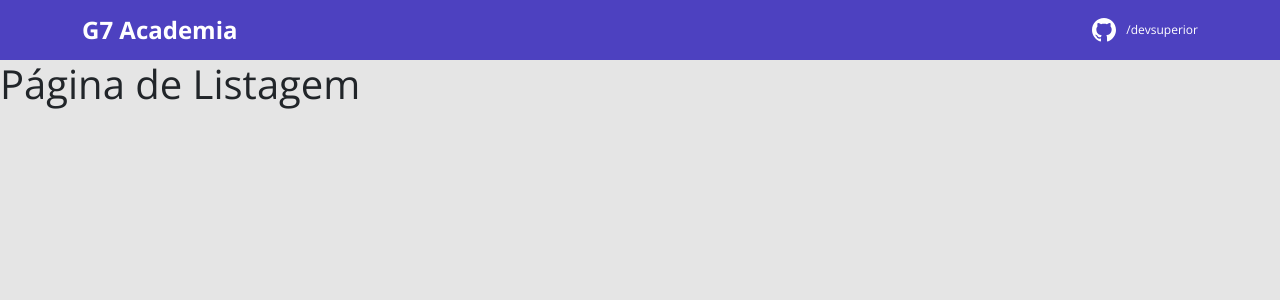
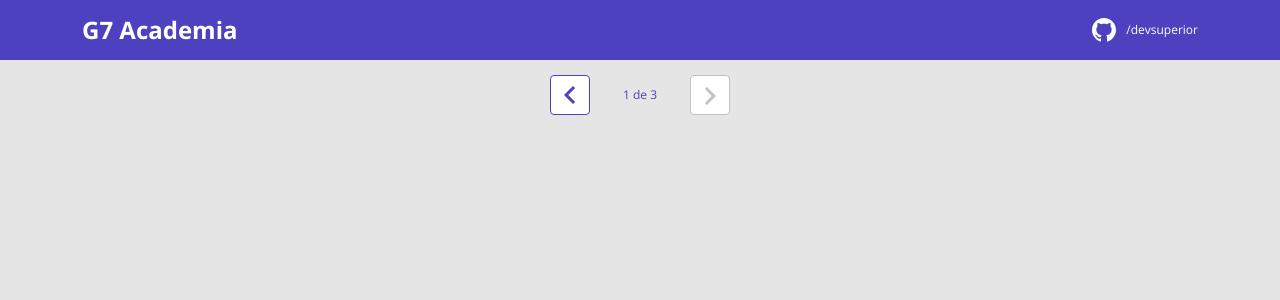
Before and after one commit to Renan-Paiva93/dsmovie, a React (Create React App) app in the folder frontend/: page / in a window 1280 px wide. Shown: the top 300 px of the page. Built offline with nearby package versions, Linux system fonts and the light colour scheme.

Commit message:
Pagination layout

```diff
--- a/frontend/package.json
+++ b/frontend/package.json
@@ -11,6 +11,7 @@
     "@types/react": "^18.0.0",
     "@types/react-dom": "^18.0.0",
     "@types/react-router-dom": "5.3.2",
+    "autoprefixer": "10.4.5",
     "bootstrap": "5.1.3",
     "react": "^18.1.0",
     "react-dom": "^18.1.0",
--- /dev/null
+++ b/frontend/src/components/Pagination/index.tsx
@@ -0,0 +1,23 @@
+import { ReactComponent as Arrow} from 'assets/img/arrow.svg'
+import './styles.css'
+
+
+function Pagination() {
+
+    return (
+        <div className="dsmovie-pagination-container">
+            <div className="dsmovie-pagination-box">
+                <button className="dsmovie-pagination-button" disabled={false} >
+                    <Arrow />
+                </button>
+                <p>{`${1} de ${3}`}</p>
+                <button className="dsmovie-pagination-button" disabled={true} >
+                    <Arrow className="dsmovie-flip-horizontal" />
+                </button>
+            </div>
+        </div>
+
+    );
+}
+
+export default Pagination;
--- /dev/null
+++ b/frontend/src/components/Pagination/styles.css
@@ -0,0 +1,54 @@
+
+.dsmovie-pagination-container {
+    padding: 15px 0;
+    display: flex;
+    justify-content: center;
+    align-items: center;
+}
+
+.dsmovie-pagination-box {
+    width: 180px;
+    display: flex;
+    justify-content: space-between;
+    align-items: center;
+}
+
+.dsmovie-pagination-box form {
+    width: 100%;
+    display: flex;
+}
+
+.dsmovie-pagination-button {
+    width: 40px;
+    height: 40px;
+    border-radius: 4px;
+    background-color: #fff;
+    display: flex;
+    justify-content: center;
+    align-items: center;
+    border: 1px solid var(--color-primary);
+    cursor: pointer;
+}
+
+.dsmovie-pagination-button svg {
+    filter: brightness(0) saturate(100%) invert(26%) sepia(19%) saturate(7395%) hue-rotate(234deg) brightness(89%) contrast(92%);
+}
+
+.dsmovie-pagination-button:disabled {
+    border: 1px solid #c2c2c2;
+    cursor: unset;
+}
+
+.dsmovie-pagination-button:disabled svg {
+    filter: none;
+}
+
+.dsmovie-pagination-container p {
+    margin: 0;
+    font-size: 12px;
+    color: var(--color-primary);
+}
+
+.dsmovie-flip-horizontal {
+    transform: rotate(180deg);
+}
--- a/frontend/src/pages/Listing/index.tsx
+++ b/frontend/src/pages/Listing/index.tsx
@@ -1,7 +1,10 @@
+import Pagination from "components/Pagination";
+
+
 function Listing () {
 
     return (
-        <h1>Página de Listagem</h1>
+        <Pagination/>
     );
 }
 
```
Also changed, not shown: frontend/src/assets/img/arrow.svg (added), 1 other file (tests, documents, lock files or other folders).
